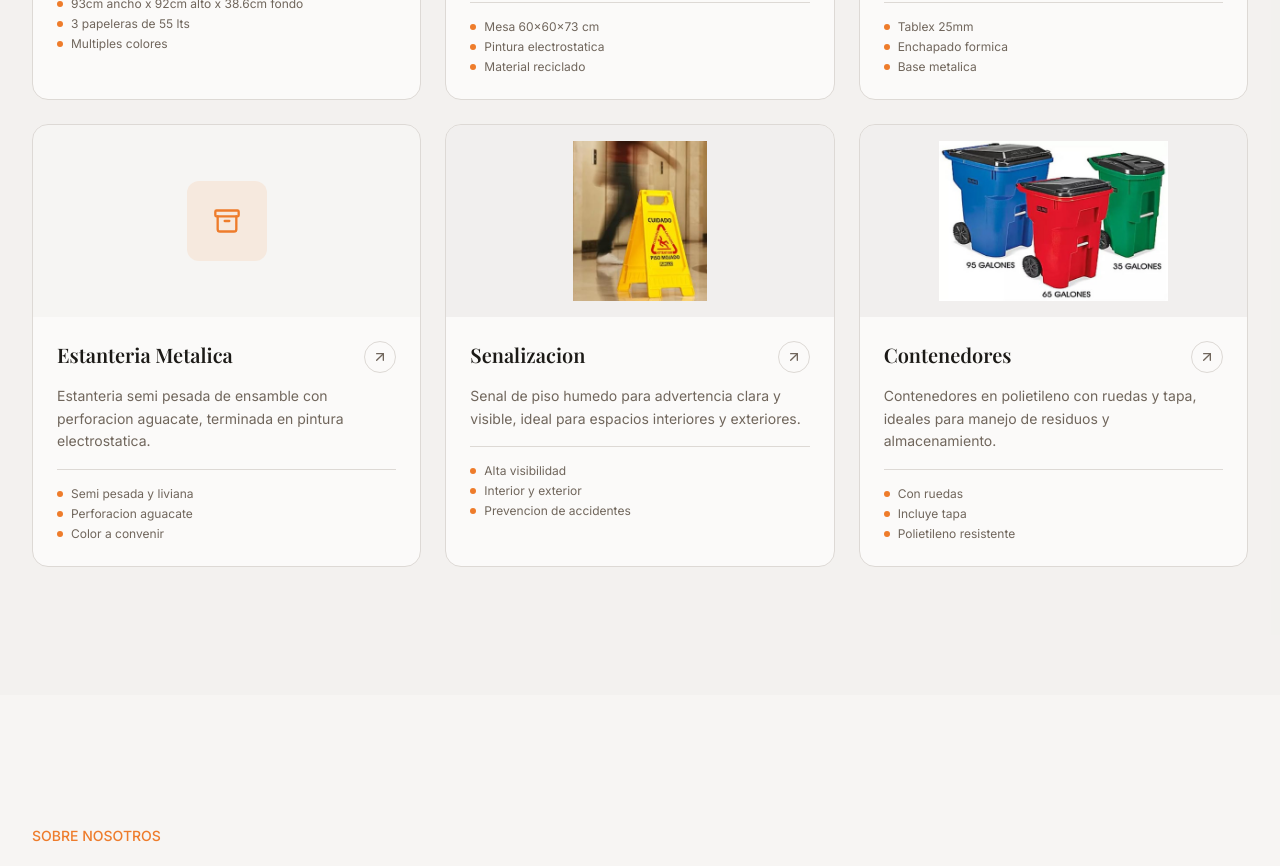
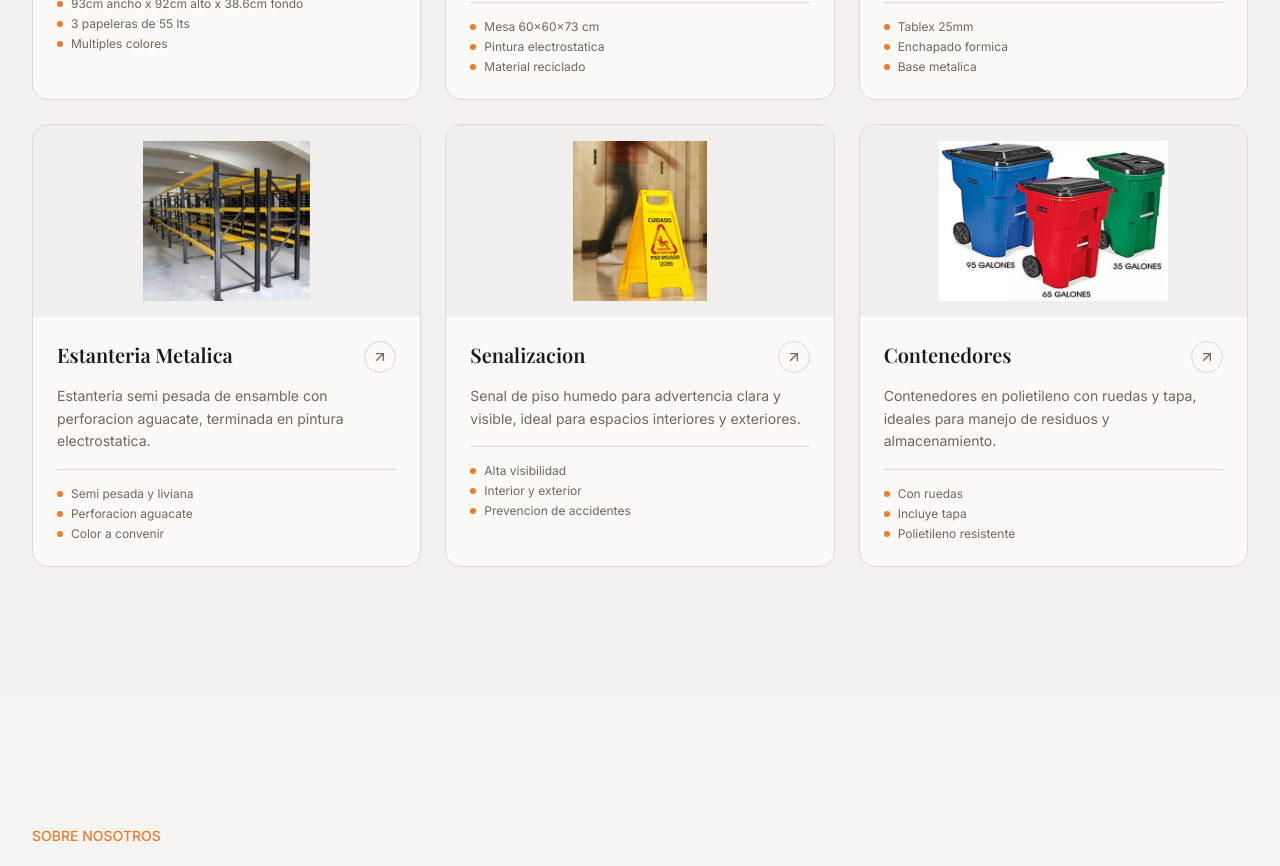
Before and after one commit to brandonecheverry/canastillas-remates, a Next.js app: page / in a window 1280 px wide. Shown: the part 2160-3026 px from the top of the page. Built offline with nearby package versions, Linux system fonts and the light colour scheme; a web font is replaced by a local one.

Commit message:
feat: add industrial shelving image to catalog
Link metal shelving image to catalog card and complete photo set.

```diff
--- a/components/products.tsx
+++ b/components/products.tsx
@@ -65,6 +65,7 @@ const products = [
       "Estanteria semi pesada de ensamble con perforacion aguacate, terminada en pintura electrostatica.",
     icon: <Archive className="w-7 h-7" />,
     specs: ["Semi pesada y liviana", "Perforacion aguacate", "Color a convenir"],
+    image: "/images/estanteria.png",
   },
   {
     title: "Senalizacion",
```
Also changed, not shown: public/images/estanteria.png (added).
